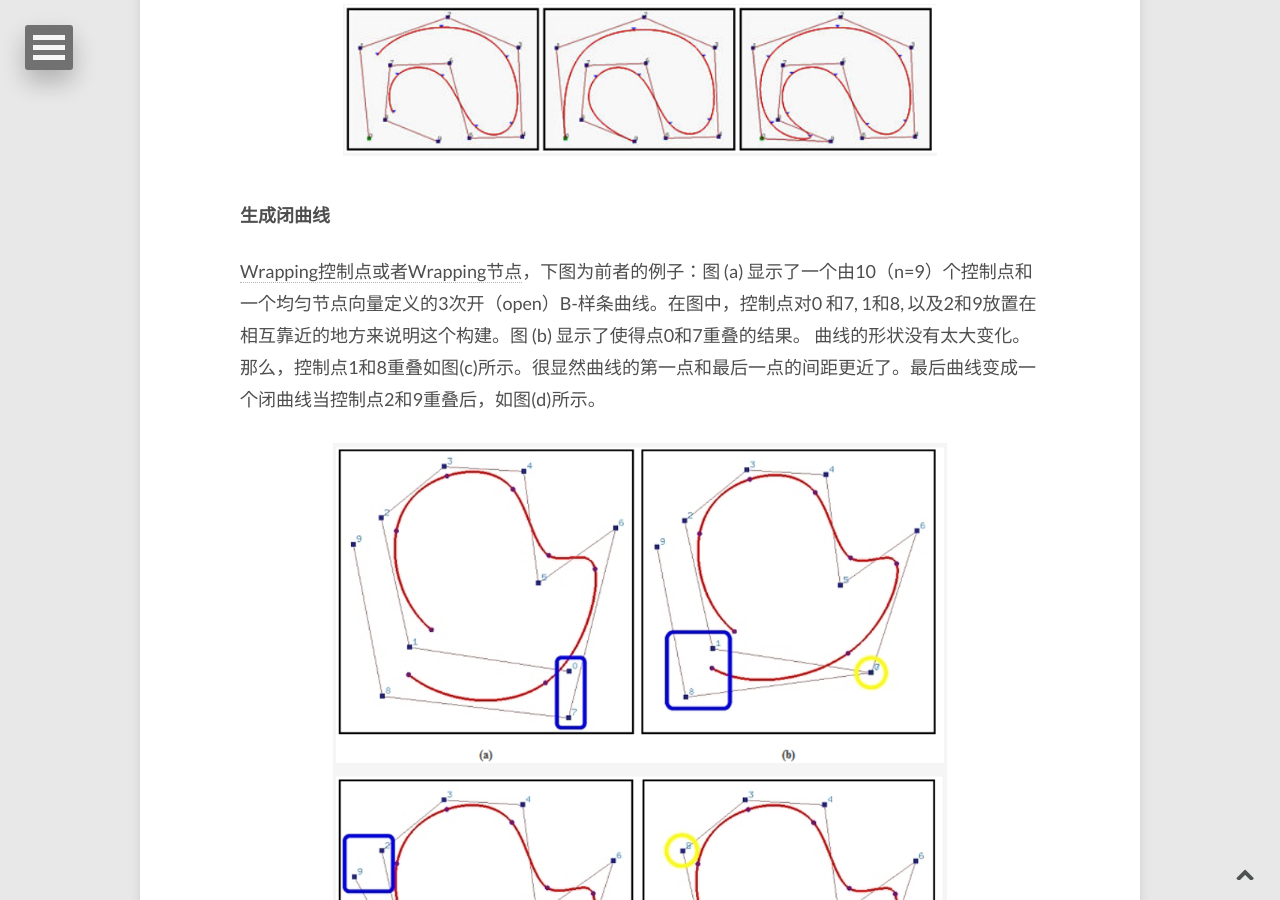
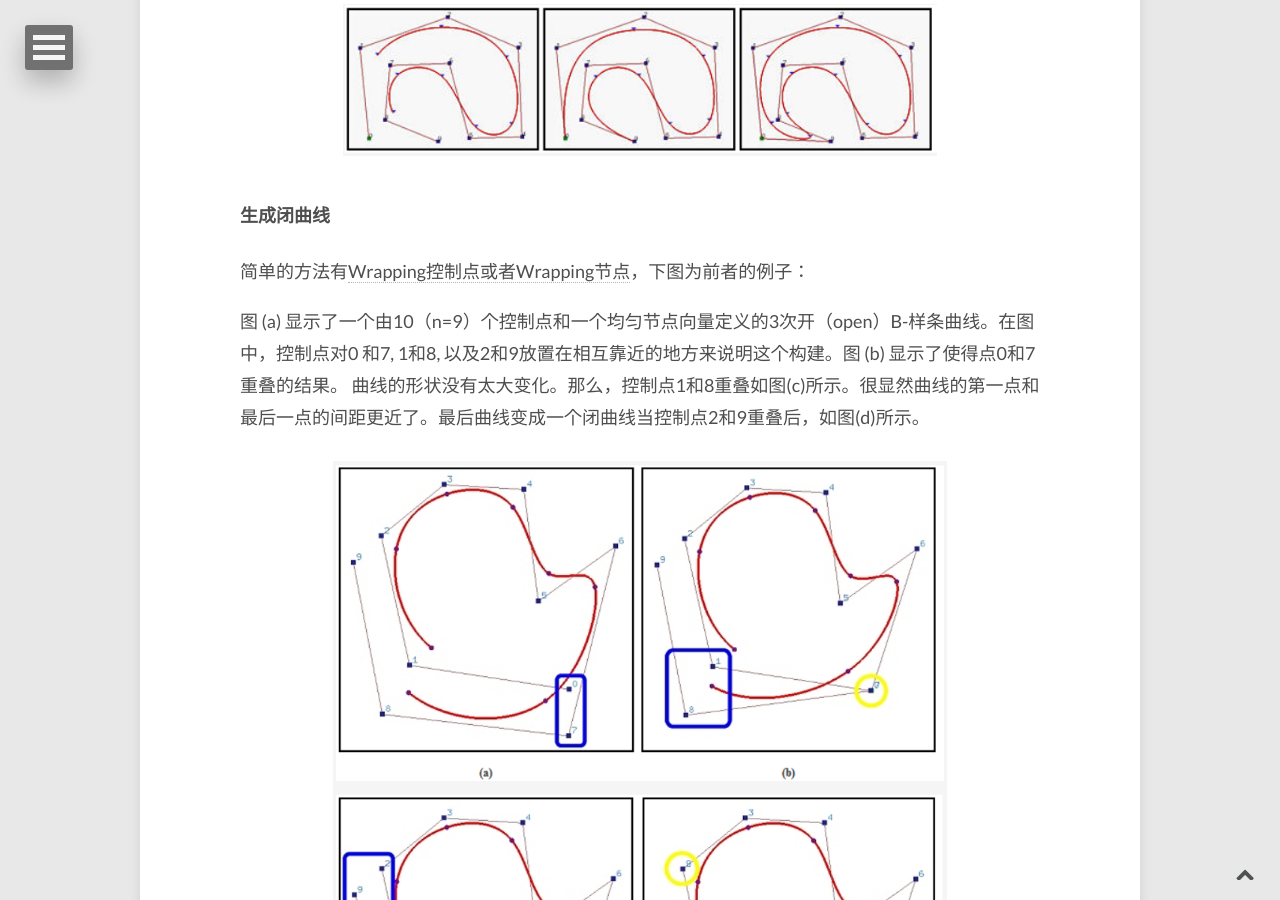
Before and after one commit to E0HYL/BLOG-OF-E0, a Jekyll site: the page built from _posts/2020-05-31-BSpline.md, in a window 1280 px wide and 900 px high, scrolled down 4576 px. Built offline with Jekyll 4.4.1, drawn with Linux system fonts in a browser that asks for light colours; nearby versions of some CDN libraries; formulas are drawn with MathJax 3; comment, search, counter and statistics services are not loaded.

Commit message:
little modification

```diff
--- a/_posts/2020-05-31-BSpline.md
+++ b/_posts/2020-05-31-BSpline.md
@@ -95,7 +95,9 @@
 
 #### 生成闭曲线
 
-[Wrapping控制点或者Wrapping节点](https://www.cnblogs.com/icmzn/p/5100789.html)，下图为前者的例子：图 (a) 显示了一个由10（n=9）个控制点和一个均匀节点向量定义的3次开（open）B-样条曲线。在图中，控制点对0 和7, 1和8, 以及2和9放置在相互靠近的地方来说明这个构建。图 (b) 显示了使得点0和7重叠的结果。 曲线的形状没有太大变化。那么，控制点1和8重叠如图(c)所示。很显然曲线的第一点和最后一点的间距更近了。最后曲线变成一个闭曲线当控制点2和9重叠后，如图(d)所示。
+简单的方法有[Wrapping控制点或者Wrapping节点](https://www.cnblogs.com/icmzn/p/5100789.html)，下图为前者的例子：
+
+图 (a) 显示了一个由10（n=9）个控制点和一个均匀节点向量定义的3次开（open）B-样条曲线。在图中，控制点对0 和7, 1和8, 以及2和9放置在相互靠近的地方来说明这个构建。图 (b) 显示了使得点0和7重叠的结果。 曲线的形状没有太大变化。那么，控制点1和8重叠如图(c)所示。很显然曲线的第一点和最后一点的间距更近了。最后曲线变成一个闭曲线当控制点2和9重叠后，如图(d)所示。
 
 <figure><img src="{{ site.url }}/images/B-Spline/wrapping1.png" alt="image-20200531011205169" style="zoom:75%;" /></figure>
 
```
